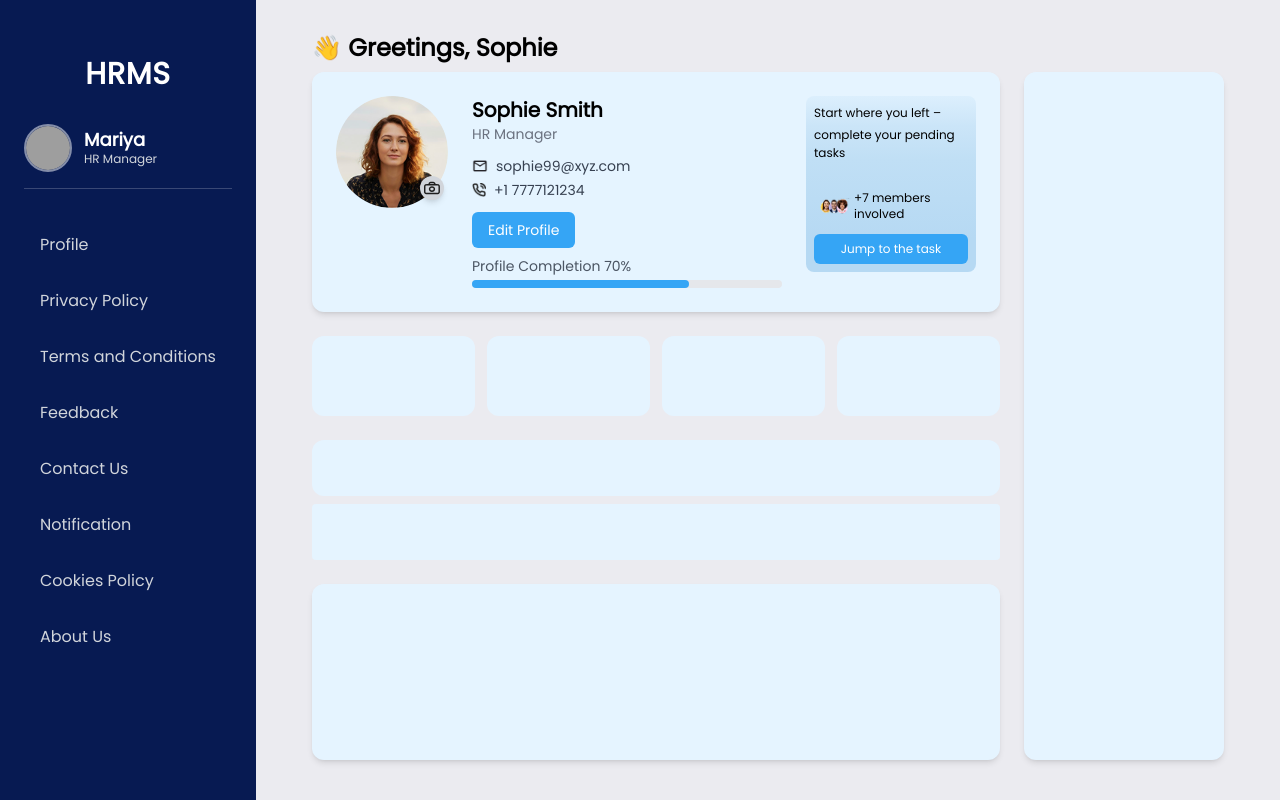
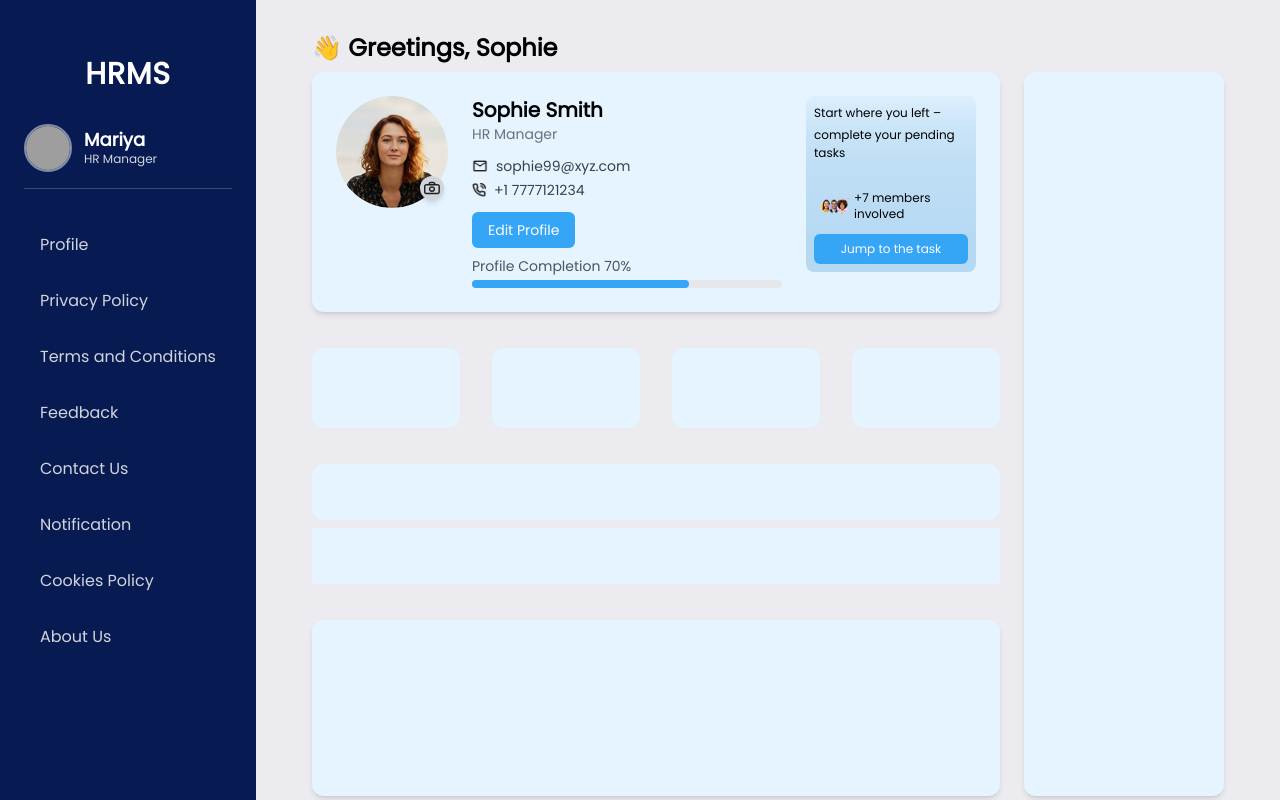
Before and after one commit to jogipradnya/HRMS-FigmaPages, a React (Create React App) app: page / in a window 1280 px wide. Built offline with nearby package versions, Linux system fonts and the light colour scheme; grey boxes are pictures that could not be loaded.

Commit message:
profile update

```diff
--- a/src/pages/Profile.js
+++ b/src/pages/Profile.js
@@ -7,8 +7,8 @@ import profileimage from "../assets/profile-image.png";
 
 const Profile = () => {
   return (
-    <div className="w-full min-h-screen md:px-6">
-      <div className="max-w-7xl mx-auto">
+    <div className="w-full min-h-screen md:px-6 ">
+      <div className="w-full mx-auto">
 
         {/* Greeting */}
         <h2 className="text-2xl font-semibold mb-2">👋 Greetings, Sophie</h2>
@@ -17,7 +17,7 @@ const Profile = () => {
         <div className="flex flex-col lg:flex-row gap-6">
 
           {/* LEFT SIDE CONTENT */}
-          <div className="flex-1 space-y-6">
+          <div className="flex-1 space-y-9">
 
             {/* ---------------- PROFILE SECTION ---------------- */}
             <section className="bg-[#E5F4FF] p-6 rounded-xl shadow-md">
@@ -86,7 +86,7 @@ const Profile = () => {
             </section>
 
             {/* ---------------- WORK OVERFLOW ---------------- */}
-            <section className="flex flex-row gap-3 justify-between">
+            <section className="flex flex-row gap-8 justify-between">
              <div className="bg-[#E5F4FF] p-4  rounded-xl w-full min-h-20"></div>
              <div className="bg-[#E5F4FF] p-4  rounded-xl w-full"></div>
              <div className="bg-[#E5F4FF] p-4  rounded-xl  w-full"></div>
```
